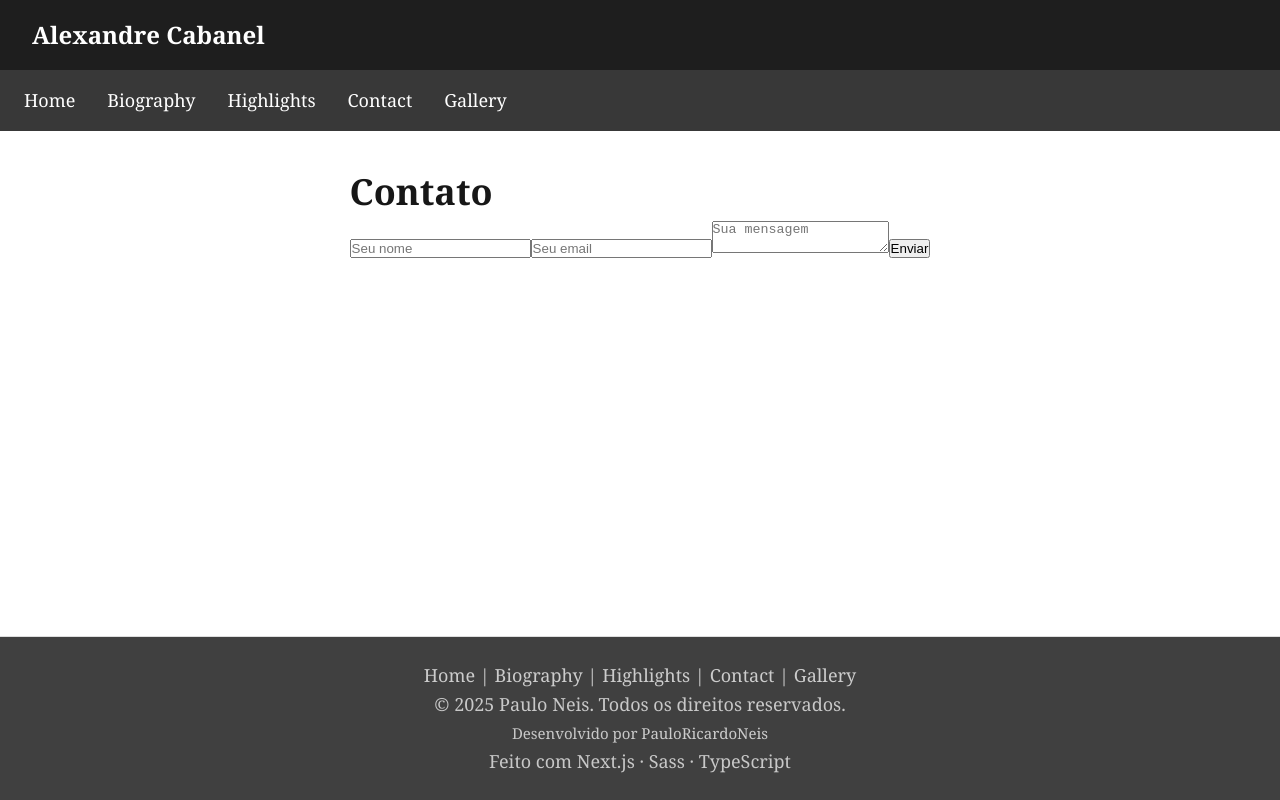
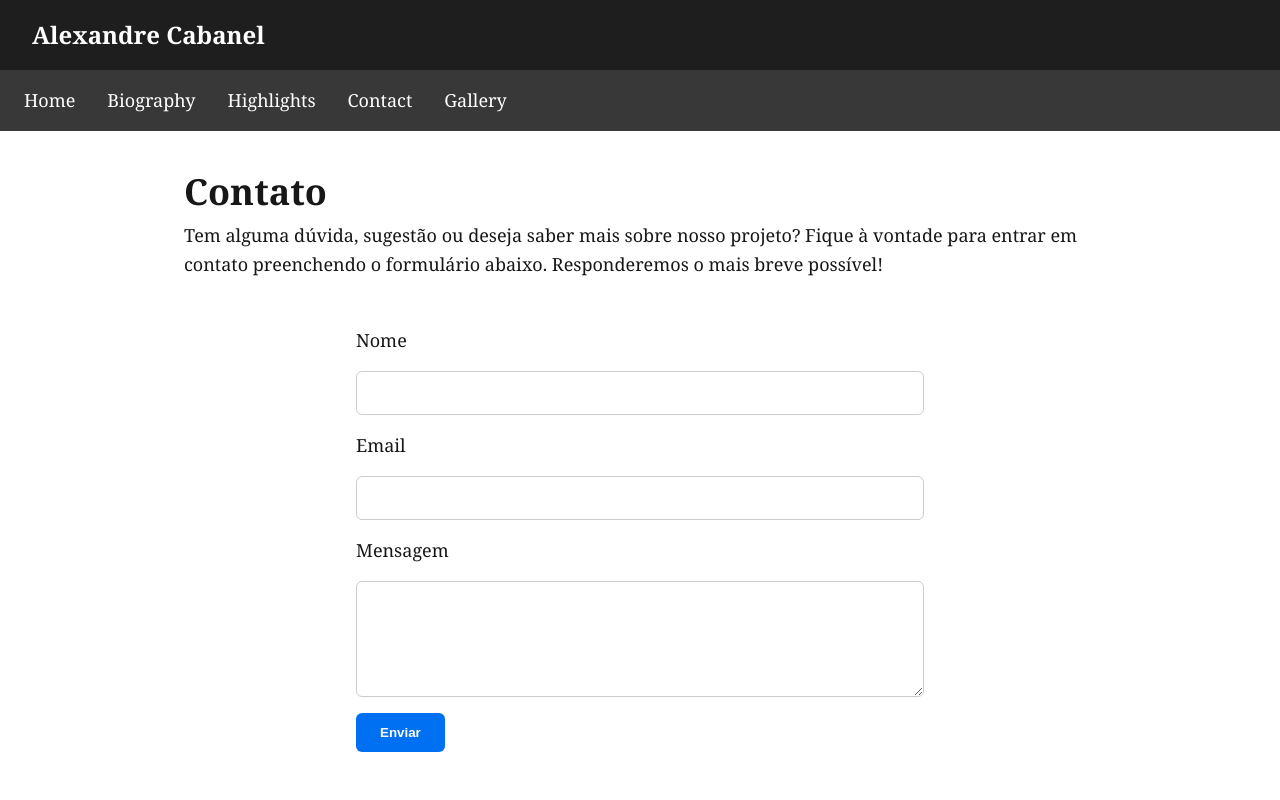
Before and after one commit to PauloRicardoNeis/VS16A-Task01, a Next.js app: page /contact in a window 1280 px wide. Shown: the top 800 px of the page. Built offline with nearby package versions, Linux system fonts and the light colour scheme.

Commit message:
Task02 | feat | melhorando e adicionando conteúdo à página de contato

```diff
--- a/src/app/contact/page.tsx
+++ b/src/app/contact/page.tsx
@@ -5,7 +5,22 @@ export default function Contato() {
     return (
         <>
             <Titulo text="Contato" />
+            <p>
+                Tem alguma dúvida, sugestão ou deseja saber mais sobre nosso projeto?
+                Fique à vontade para entrar em contato preenchendo o formulário abaixo.
+                Responderemos o mais breve possível!
+            </p>
+
             <FormContact />
+
+            <section style={{ marginTop: "2rem" }}>
+                <h2>Outras formas de contato</h2>
+                <ul>
+                    <li>Email: <a href="mailto:contato@meusite.com">contato@meusite.com</a></li>
+                    <li>GitHub: <a href="https://github.com/PauloRicardoNeis" target="_blank">/PauloRicardoNeis</a></li>
+                    <li>LinkedIn: <a href="https://www.linkedin.com/in/paulo-ricardo-neis-463a3525a/" target="_blank">Meu perfil</a></li>
+                </ul>
+            </section>
         </>
     );
 }
--- a/src/components/FormContact/FormContact.module.scss
+++ b/src/components/FormContact/FormContact.module.scss
@@ -0,0 +1,37 @@
+.form {
+  display: flex;
+  flex-direction: column;
+  gap: 1rem;
+  max-width: 600px;
+  margin: 2rem auto;
+  padding: 1rem;
+}
+
+.formGroup label {
+  font-weight: 600;
+}
+
+.form input,
+.form textarea {
+  padding: 0.75rem;
+  font-size: 1rem;
+  border: 1px solid #ccc;
+  border-radius: 6px;
+  width: 100%;
+}
+
+.form button {
+  align-self: flex-start;
+  padding: 0.75rem 1.5rem;
+  background-color: #0070f3;
+  color: white;
+  border: none;
+  border-radius: 6px;
+  font-weight: bold;
+  cursor: pointer;
+  transition: background-color 0.3s ease;
+}
+
+.form button:hover {
+  background-color: #0059c1;
+}
--- a/src/components/FormContact/FormContact.tsx
+++ b/src/components/FormContact/FormContact.tsx
@@ -1,5 +1,6 @@
 "use client";
 import { useState } from "react";
+import styles from "./FormContact.module.scss";
 
 export default function FormContato() {
     const [form, setForm] = useState({ nome: "", email: "", mensagem: "" });
@@ -14,10 +15,16 @@ export default function FormContato() {
     };
 
     return (
-        <form onSubmit={handleSubmit}>
-            <input name="nome" placeholder="Seu nome" onChange={handleChange} />
-            <input name="email" type="email" placeholder="Seu email" onChange={handleChange} />
-            <textarea name="mensagem" placeholder="Sua mensagem" onChange={handleChange} />
+        <form onSubmit={handleSubmit} className={styles.form}>
+            <label htmlFor="nome">Nome</label>
+            <input type="text" id="nome" name="nome" value={form.nome} onChange={handleChange} />
+
+            <label htmlFor="email">Email</label>
+            <input type="email" id="email" name="email" value={form.email} onChange={handleChange} />
+
+            <label htmlFor="mensagem">Mensagem</label>
+            <textarea id="mensagem" name="mensagem" rows={5} value={form.mensagem} onChange={handleChange} />
+
             <button type="submit">Enviar</button>
         </form>
     );
--- a/src/styles/globals.scss
+++ b/src/styles/globals.scss
@@ -97,3 +97,11 @@ main {
   margin: 0;
   padding: 0;
 }
+
+.form {
+  display: flex;
+  flex-direction: column;
+  gap: 1rem;
+  max-width: 600px;
+  margin: 0 auto;
+}
```
